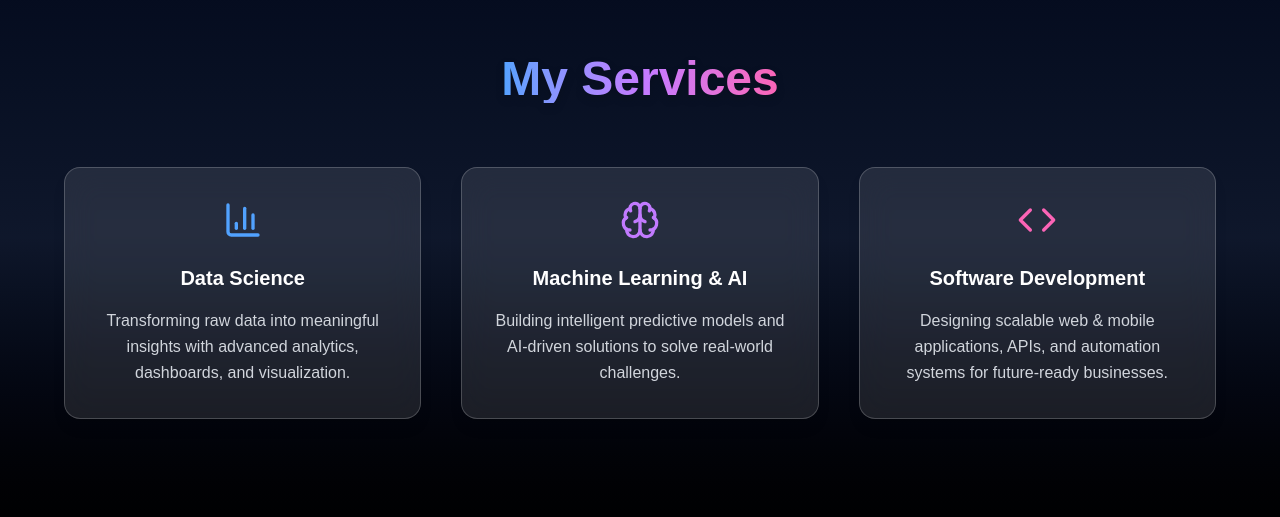
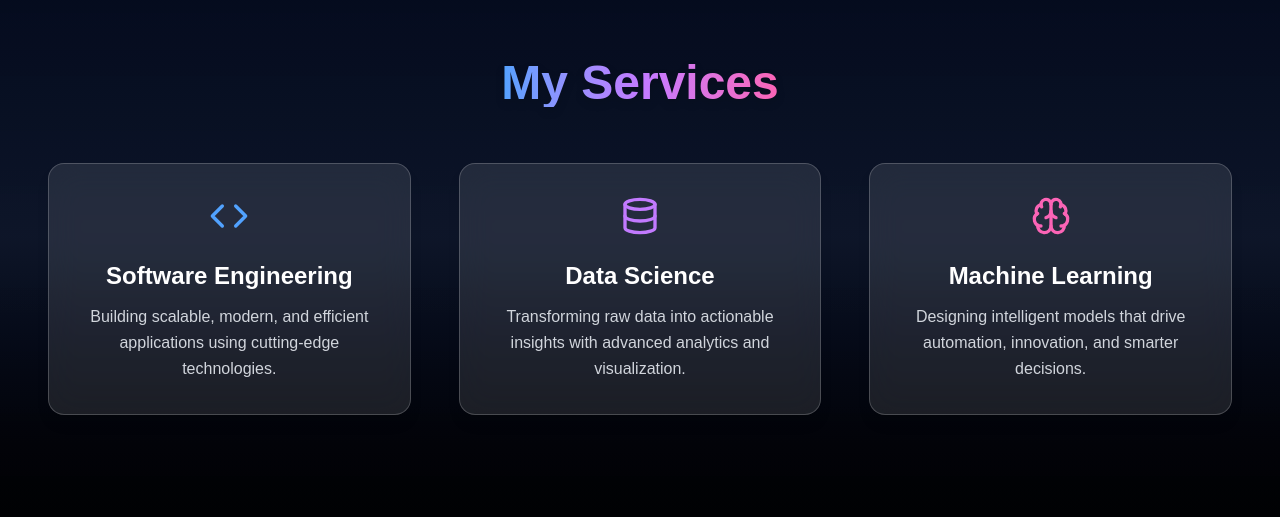
Before and after one commit to Clinton1029/my-portfolio, a Next.js app: page / in a window 1280 px wide. Shown: the part 1763-2280 px from the top of the page. Built offline with nearby package versions, Linux system fonts and the light colour scheme.

Commit message:
updated the servises page

```diff
--- a/app/components/Services.tsx
+++ b/app/components/Services.tsx
@@ -1,23 +1,26 @@
 "use client";
 
 import { motion } from "framer-motion";
-import { Brain, Code, BarChart3 } from "lucide-react"; // Icons
+import { Code, Database, Brain } from "lucide-react";
 
 const SERVICES = [
   {
-    icon: <BarChart3 className="w-10 h-10 text-blue-400" />,
-    title: "Data Science",
-    desc: "Transforming raw data into meaningful insights with advanced analytics, dashboards, and visualization.",
+    icon: <Code className="w-10 h-10 text-blue-400" />,
+    title: "Software Engineering",
+    description:
+      "Building scalable, modern, and efficient applications using cutting-edge technologies.",
   },
   {
-    icon: <Brain className="w-10 h-10 text-purple-400" />,
-    title: "Machine Learning & AI",
-    desc: "Building intelligent predictive models and AI-driven solutions to solve real-world challenges.",
+    icon: <Database className="w-10 h-10 text-purple-400" />,
+    title: "Data Science",
+    description:
+      "Transforming raw data into actionable insights with advanced analytics and visualization.",
   },
   {
-    icon: <Code className="w-10 h-10 text-pink-400" />,
-    title: "Software Development",
-    desc: "Designing scalable web & mobile applications, APIs, and automation systems for future-ready businesses.",
+    icon: <Brain className="w-10 h-10 text-pink-400" />,
+    title: "Machine Learning",
+    description:
+      "Designing intelligent models that drive automation, innovation, and smarter decisions.",
   },
 ];
 
@@ -25,27 +28,27 @@ export default function Services() {
   return (
     <motion.section
       id="services"
-      initial={{ opacity: 0, y: 80 }}
+      initial={{ opacity: 0, y: 60 }}
       whileInView={{ opacity: 1, y: 0 }}
       transition={{ duration: 1.2, ease: "easeOut" }}
       viewport={{ once: true }}
-      className="relative min-h-screen flex flex-col items-center justify-center
-                 px-6 sm:px-12 py-20 bg-gradient-to-b from-slate-950 via-slate-900 to-black text-white"
+      className="relative z-10 min-h-screen flex flex-col items-center justify-center
+                 px-6 sm:px-12 py-20 bg-gradient-to-b from-slate-950 via-slate-900/80 to-black text-white"
     >
-      {/* Title */}
+      {/* Section Header */}
       <motion.h2
-        initial={{ opacity: 0, y: 30 }}
+        initial={{ opacity: 0, y: 20 }}
         whileInView={{ opacity: 1, y: 0 }}
         transition={{ duration: 1 }}
         viewport={{ once: true }}
         className="text-4xl sm:text-5xl font-extrabold text-transparent bg-clip-text
-                   bg-gradient-to-r from-blue-400 via-purple-400 to-pink-400 drop-shadow-lg mb-16"
+                   bg-gradient-to-r from-blue-400 via-purple-400 to-pink-400 drop-shadow-lg text-center mb-14"
       >
         My Services
       </motion.h2>
 
       {/* Services Grid */}
-      <div className="max-w-6xl w-full grid md:grid-cols-3 gap-10">
+      <div className="grid gap-8 sm:gap-12 sm:grid-cols-2 lg:grid-cols-3 w-full max-w-7xl">
         {SERVICES.map((service, idx) => (
           <motion.div
             key={idx}
@@ -54,18 +57,17 @@ export default function Services() {
             transition={{ duration: 1, delay: idx * 0.2 }}
             viewport={{ once: true }}
             whileHover={{
-              scale: 1.05,
-              boxShadow: "0 0 35px rgba(59,130,246,0.8)",
+              scale: 1.08,
+              boxShadow: "0 0 30px rgba(59,130,246,0.6)",
             }}
-            whileTap={{ scale: 0.97 }}
             className="p-8 rounded-2xl bg-white/10 backdrop-blur-lg border border-white/20
                        shadow-lg flex flex-col items-center text-center transition-all duration-300
                        hover:bg-gradient-to-r hover:from-blue-500/20 hover:via-purple-500/20 hover:to-pink-500/20"
           >
             <div className="mb-6">{service.icon}</div>
-            <h3 className="text-xl font-semibold text-white mb-4">{service.title}</h3>
+            <h3 className="text-2xl font-semibold mb-3">{service.title}</h3>
             <p className="text-gray-300 text-sm sm:text-base leading-relaxed">
-              {service.desc}
+              {service.description}
             </p>
           </motion.div>
         ))}
```
